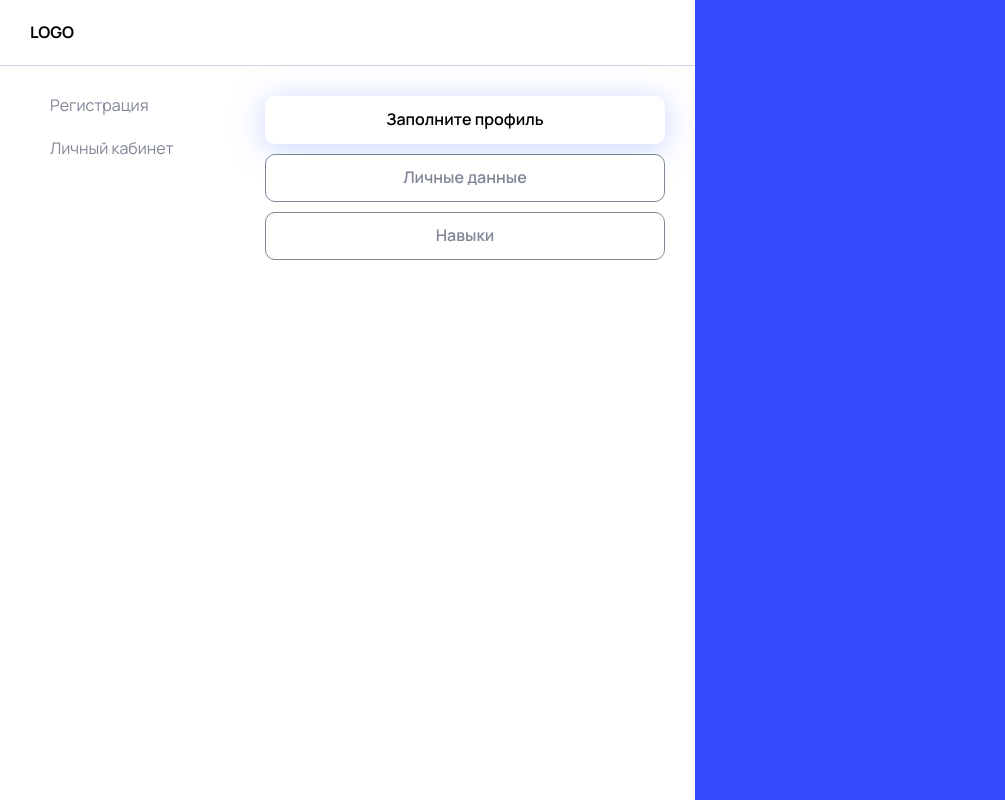
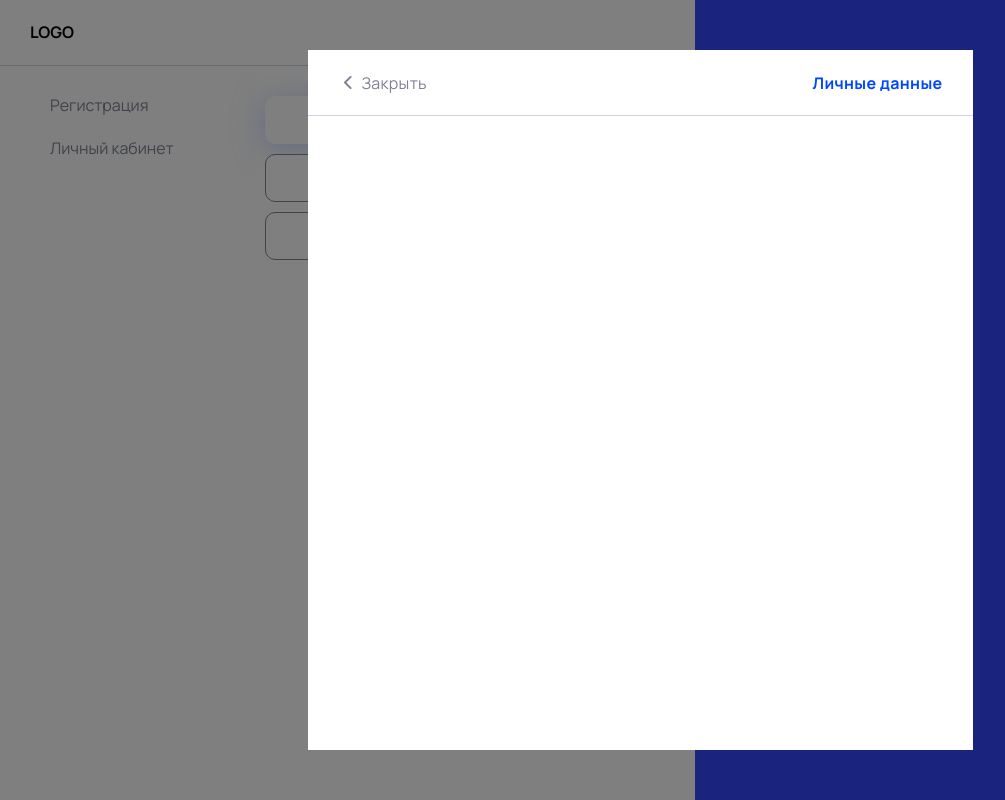
Before and after one commit to ialiev685/test-account, a React (Create React App) app: page /home in a window 1280 px wide. Both pictures are taken after a click on the button "Личные данные". Shown: the whole page, without its empty margins (0-1005 px from the left). Built offline with nearby package versions, Linux system fonts and the light colour scheme.

Commit message:
сверстал модальное окно

```diff
--- a/public/index.html
+++ b/public/index.html
@@ -29,6 +29,7 @@
   <body>
     <noscript>You need to enable JavaScript to run this app.</noscript>
     <div id="root"></div>
+    <div id='modal-root'></div>
     <!--
       This HTML file is a template.
       If you open it directly in the browser, you will see an empty page.
--- /dev/null
+++ b/src/components/Modal/Modal.jsx
@@ -0,0 +1,26 @@
+import React from "react";
+//modal portal
+import { createPortal } from "react-dom";
+//styles
+import "./Modal.scss";
+//icon
+import { ReactComponent as ArrowIcon } from "../../icons/arrow.svg";
+
+const modalRoot = document.getElementById("modal-root");
+
+export const Modal = ({ onModal }) => {
+  return createPortal(
+    <div className="overlay">
+      <div className="modal">
+        <div className="modal__header">
+          <button className="modal__buttonClose" onClick={onModal}>
+            <ArrowIcon className="iconClose" />
+            Закрыть
+          </button>
+          <h3 className="modal__title">Личные данные</h3>
+        </div>
+      </div>
+    </div>,
+    modalRoot
+  );
+};
--- /dev/null
+++ b/src/components/Modal/Modal.scss
@@ -0,0 +1,67 @@
+.overlay {
+  position: fixed;
+  top: 0;
+  left: 0;
+  width: 100%;
+  height: 100%;
+  display: flex;
+  justify-content: center;
+  align-items: flex-start;
+  background-color: rgba(0, 0, 0, 0.5);
+  overflow-y: auto;
+  z-index: 2;
+  @media screen and (min-height: 690px) {
+    align-items: center;
+  }
+}
+
+.modal {
+  height: 700px;
+  width: 665px;
+
+  background-color: #ffffff;
+
+  &__header {
+    height: 66px;
+
+    display: flex;
+    justify-content: space-between;
+    align-items: center;
+
+    padding: 0 30px;
+
+    border-bottom: 1px solid rgba(160, 168, 200, 0.5);
+  }
+
+  &__buttonClose {
+    display: flex;
+    align-items: center;
+    font-weight: normal;
+
+    font-family: "Manrope", sans-serif;
+    font-size: 16px;
+    line-height: 1;
+    letter-spacing: 0.02em;
+
+    border: none;
+
+    background-color: #ffffff;
+    color: #847e95;
+
+    cursor: pointer;
+  }
+
+  &__title {
+    font-style: normal;
+    font-weight: 700;
+    font-size: 16px;
+    line-height: 1;
+    letter-spacing: 0.02em;
+
+    color: #0047ff;
+  }
+}
+
+.iconClose {
+  margin-right: 10px;
+}
--- /dev/null
+++ b/src/components/Modal/index.js
@@ -0,0 +1 @@
+export { Modal } from "./Modal.jsx";
--- a/src/components/Profile/Profile.jsx
+++ b/src/components/Profile/Profile.jsx
@@ -2,7 +2,7 @@ import React from "react";
 //style
 import "./Profile.scss";
 
-export const Profile = () => {
+export const Profile = ({ onModal }) => {
   return (
     <div className="profile">
       <ul className="profile__list">
@@ -12,10 +12,14 @@ export const Profile = () => {
           </button>
         </li>
         <li className="profile__item">
-          <button className="buttonProfile">Личные данные</button>
+          <button className="buttonProfile" onClick={onModal}>
+            Личные данные
+          </button>
         </li>
         <li className="profile__item">
-          <button className="buttonProfile">Навыки</button>
+          <button className="buttonProfile" onClick={onModal}>
+            Навыки
+          </button>
         </li>
       </ul>
     </div>
--- a/src/components/Profile/Profile.scss
+++ b/src/components/Profile/Profile.scss
@@ -11,6 +11,7 @@
   color: #818697;
   cursor: pointer;
 
+  font-family: "Manrope", sans-serif;
   font-weight: 600;
   font-size: 16px;
   line-height: 1.12;
--- a/src/views/Home.jsx
+++ b/src/views/Home.jsx
@@ -1,10 +1,17 @@
-import React from "react";
+import React, { useState } from "react";
 //components
 import { Container } from "../components/Container";
 import { Navigation } from "../components/Navigation";
 import { Profile } from "../components/Profile";
+import { Modal } from "../components/Modal";
 
 export const Home = () => {
+  const [showModal, setShowModal] = useState(false);
+
+  const toggleModal = () => {
+    setShowModal((prevState) => !prevState);
+  };
+
   return (
     <div className="home">
       <header className="home__header">
@@ -13,9 +20,10 @@ export const Home = () => {
       <div className="home__wrapperProfile">
         <Navigation />
         <Container className={"login"}>
-          <Profile />
+          <Profile onModal={toggleModal} />
         </Container>
       </div>
+      {showModal && <Modal onModal={toggleModal} />}
     </div>
   );
 };
```
Also changed, not shown: src/icons/arrow.svg (added).
